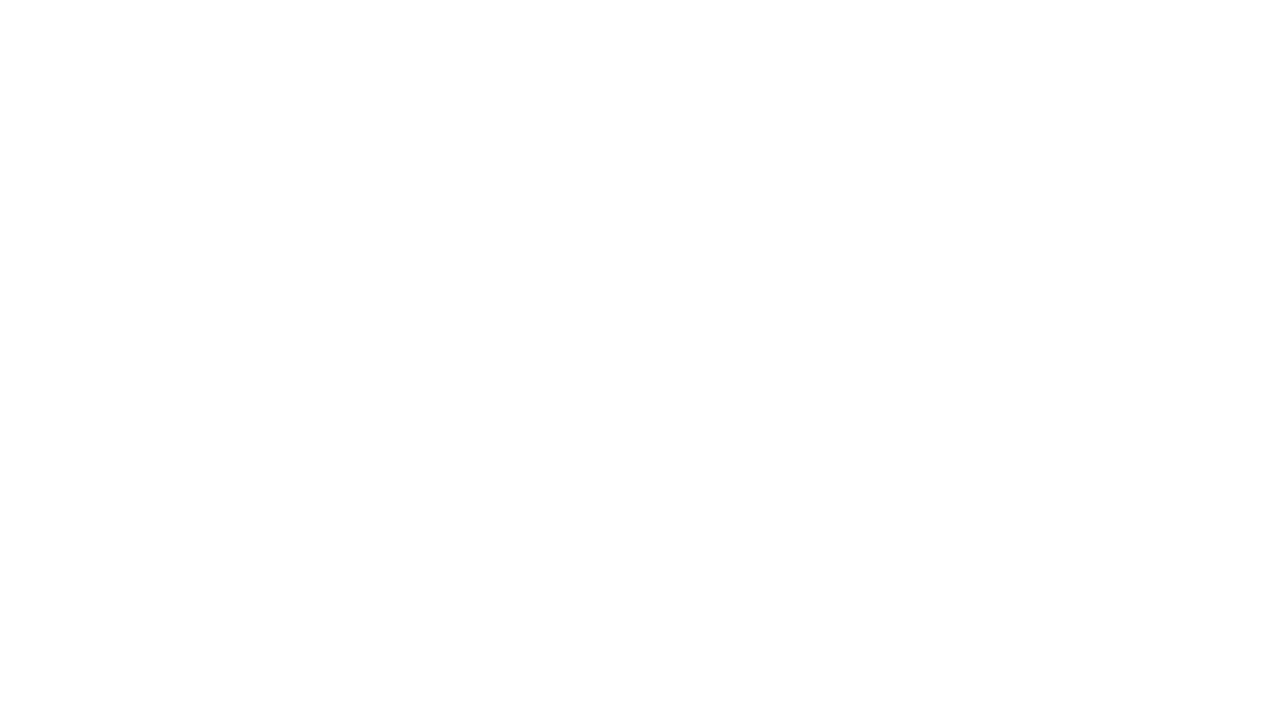
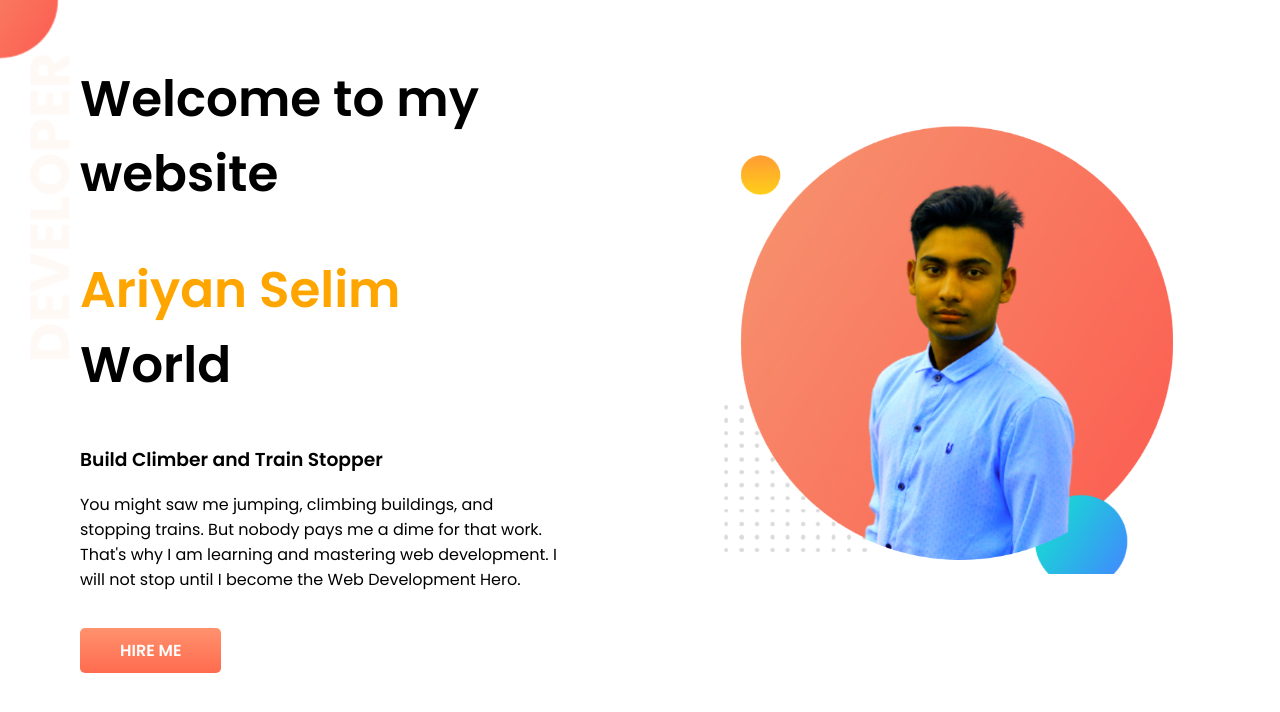
Before and after one commit to mdselimdev/my-port, a plain HTML site: page index.html in a window 1280 px wide. Drawn offline with Linux system fonts and the light colour scheme.

Commit message:
some added

```diff
--- a/index.html
+++ b/index.html
@@ -4,10 +4,28 @@
     <meta charset="UTF-8">
     <meta http-equiv="X-UA-Compatible" content="IE=edge">
     <meta name="viewport" content="width=device-width, initial-scale=1.0">
-    <title>My first portfolio</title>
+    <title>Ariyan Selim portfolio</title>
+    <!-- FontAwesome Link  -->
+    <link rel="preconnect" href="https://fonts.googleapis.com">
+    <link rel="preconnect" href="https://fonts.gstatic.com" crossorigin>
+    <link href="https://fonts.googleapis.com/css2?family=Poppins:wght@300;400;500;600&display=swap" rel="stylesheet">
     <link rel="stylesheet" href="style.css">
 </head>
 <body>
 
+    <section class="top-banner">
+        <div class="half-width">
+            <h1>Welcome to my website</h1>
+            <h1><span class="orange-color">Ariyan Selim</span> World</h1>
+            <h3>Build Climber and Train Stopper</h3>
+            <p>You might saw me jumping, climbing buildings, and stopping trains. But nobody pays me a dime for that work. That's why I am learning and mastering web development. I will not stop until I become the Web Development Hero.
+            </p>
+            <a class="link-button" href="https://developerselim.xyz" target="_blank">HIRE ME</a>
+        </div>
+       <div class="half-width">
+        <img src="img/my-bg2.png" alt="">
+       </div>
+    </section>
+
 </body>
 </html>
--- a/style.css
+++ b/style.css
@@ -0,0 +1,39 @@
+body {
+  font-family: "Poppins", sans-serif;
+  margin: 0;
+}
+
+h1 {
+  font-size: 50px;
+}
+
+.orange-color {
+  color: orange;
+}
+
+.top-banner {
+  display: flex;
+  align-items: center;
+  background-image: url(img/top-banner.png);
+  background-repeat: no-repeat;
+}
+
+.half-width {
+  width: 50%;
+  padding: 20px 80px;
+}
+
+.half-width img {
+  width: 100%;
+}
+
+.link-button {
+  text-decoration: none;
+  background-image: linear-gradient(#ff926e, #ff6b4e);
+  padding: 10px 40px;
+  display: inline-block;
+  border-radius: 5px;
+  color: #ffffff;
+  font-weight: 600;
+  margin-top: 20px;
+}
```
Also changed, not shown: img/dream-bg.png (added), img/exp-bg.png (added), img/my-bg.png (added), img/my-bg2.png (added), img/top-banner.png (added).
